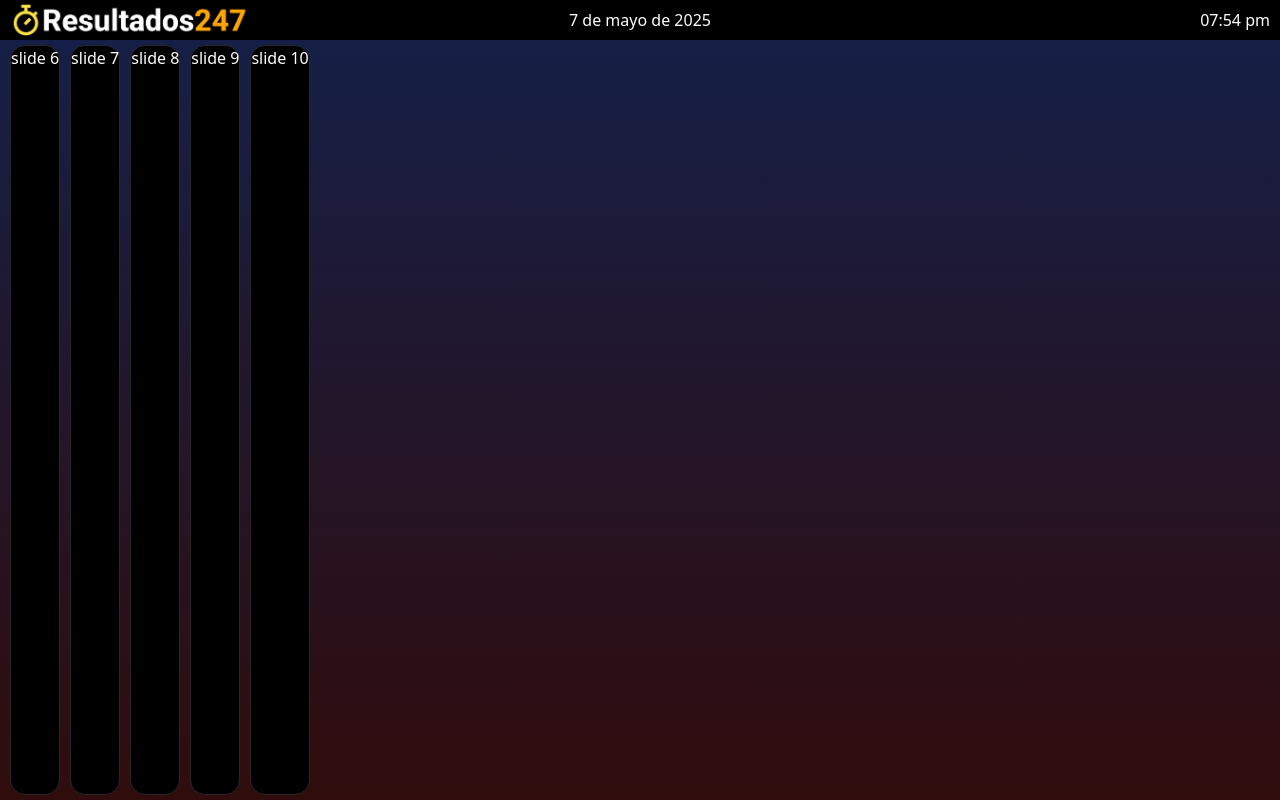
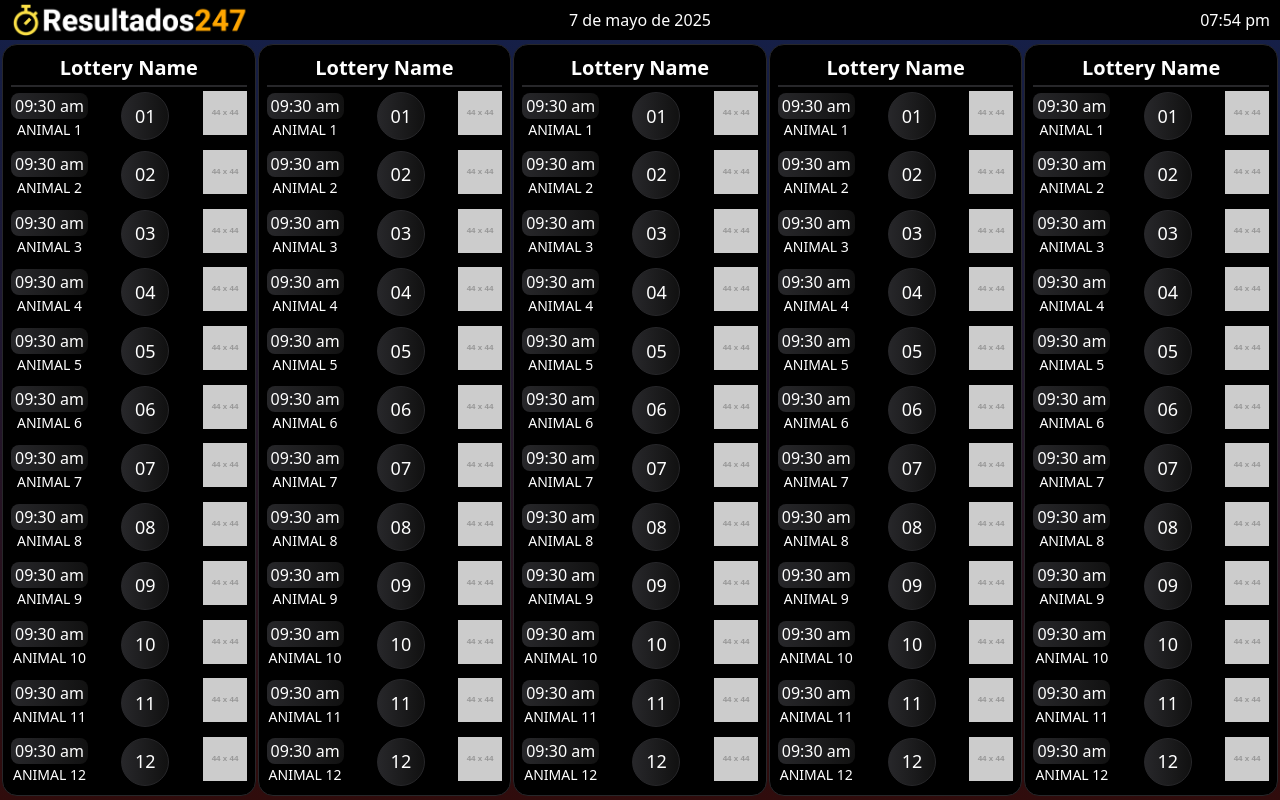
Before and after one commit to DevinsonAlvarez/lottery-board, a React (Vite) app: page / in a window 1280 px wide. Built offline with nearby package versions, Linux system fonts and the light colour scheme.

Commit message:
Animals slides placeholder

```diff
--- /dev/null
+++ b/src/components/Slider/AnimalsSlide.tsx
@@ -0,0 +1,41 @@
+function AnimalsCard() {
+  return (
+    <div className="animals-card">
+      <div className="animals-card__title">Lottery Name</div>
+      <ul className="animals-card__list">
+        {Array(12)
+          .fill(undefined)
+          .map((_, i) => (
+            <li className="animals-card__item" key={i}>
+              <div className="animals-card__item-title">
+                <div className="animals-card__item-time">09:30 am</div>
+                <div className="animals-card__item-name">ANIMAL {i + 1}</div>
+              </div>
+              <div className="animals-card__item-value">
+                <span>{i < 9 ? `0${i + 1}` : i + 1}</span>
+              </div>
+              <div className="animals-card__item-image">
+                <img
+                  src="https://placehold.co/44x44"
+                  alt="Animal 1"
+                  className="animals-card__item-img"
+                />
+              </div>
+            </li>
+          ))}
+      </ul>
+    </div>
+  );
+}
+
+export default function AnimalsSlide() {
+  return (
+    <div className="animals-slide">
+      {Array(5)
+        .fill(undefined)
+        .map((_, i) => (
+          <AnimalsCard key={i} />
+        ))}
+    </div>
+  );
+}
--- a/src/components/Slider/index.tsx
+++ b/src/components/Slider/index.tsx
@@ -1,32 +1,24 @@
 import "swiper/css";
 import "./styles.css";
 import { Swiper, SwiperSlide } from "swiper/react";
-import { Autoplay } from "swiper/modules";
+import { Autoplay, Mousewheel } from "swiper/modules";
+import AnimalsSlide from "./AnimalsSlide";
 
 export default function Slider() {
   return (
     <div className="swiper-container">
-      <Swiper modules={[Autoplay]} autoplay={{ delay: 5000 }} loop>
+      <Swiper
+        modules={[Autoplay, Mousewheel]}
+        autoplay={{ delay: 10000 }}
+        speed={1000}
+        loop
+        mousewheel={true}
+      >
         <SwiperSlide>
-          {Array(5)
-            .fill(undefined)
-            .map((_, i) => (
-              <div className="animals-card">slide {i + 1}</div>
-            ))}
+          <AnimalsSlide />
         </SwiperSlide>
         <SwiperSlide>
-          {Array(5)
-            .fill(undefined)
-            .map((_, i) => (
-              <div className="animals-card">slide {i + 6}</div>
-            ))}
-        </SwiperSlide>
-        <SwiperSlide>
-          {Array(5)
-            .fill(undefined)
-            .map((_, i) => (
-              <div className="animals-card">slide {i + 11}</div>
-            ))}
+          <AnimalsSlide />
         </SwiperSlide>
       </Swiper>
     </div>
--- a/src/components/Slider/styles.css
+++ b/src/components/Slider/styles.css
@@ -3,7 +3,7 @@
     height: 100%;
     flex-grow: 1;
 
-    padding: .5rem 1rem;
+    padding: .4rem .2rem;
 
     display: flex;
 }
@@ -14,16 +14,88 @@
     display: flex;
 }
 
-.swiper-slide {
+.animals-slide {
+    height: 100%;
     display: flex;
-    gap: 1rem;
+    gap: .2rem;
 }
 
 .animals-card {
-    height: 100%;
+    width: 100%;
+
+    display: flex;
+    flex-direction: column;
 
     background: #000;
 
     border: 1px solid var(--border-color);
     border-radius: 1.5rem;
+
+    padding: .8rem;
 }
+
+.animals-card__title {
+    height: 3.6rem;
+
+    text-align: center;
+    font-size: 2rem;
+    font-weight: 600;
+
+    border-bottom: 2px solid var(--border-color);
+}
+
+.animals-card__list {
+    height: 100%;
+
+    display: flex;
+    flex-direction: column;
+    justify-content: space-between;
+
+    margin-top: .4rem;
+}
+
+.animals-card__item {
+    height: 5rem;
+
+    display: flex;
+    gap: .4rem;
+
+    align-items: center;
+    justify-content: space-between;
+}
+
+.animals-card__item-title {
+    display: flex;
+    flex-direction: column;
+    align-items: center;
+}
+
+.animals-card__item-time {
+    font-size: 1.6rem;
+
+    background: linear-gradient(90deg, rgba(39, 39, 42, 1) 0%, rgba(17, 17, 17, 1) 100%);
+
+    border-radius: .8rem;
+
+    padding: .1rem .4rem;
+}
+
+.animals-card__item-name {
+    font-size: 1.4rem;
+}
+
+.animals-card__item-value {
+    height: 4.8rem;
+    width: 4.8rem;
+
+    font-size: 1.8rem;
+
+    display: flex;
+    justify-content: center;
+    align-items: center;
+
+    background: linear-gradient(90deg, rgba(39, 39, 42, 1) 0%, rgba(17, 17, 17, 1) 100%);
+
+    border-radius: 50%;
+    border: 1px solid var(--border-color);
+}
```
